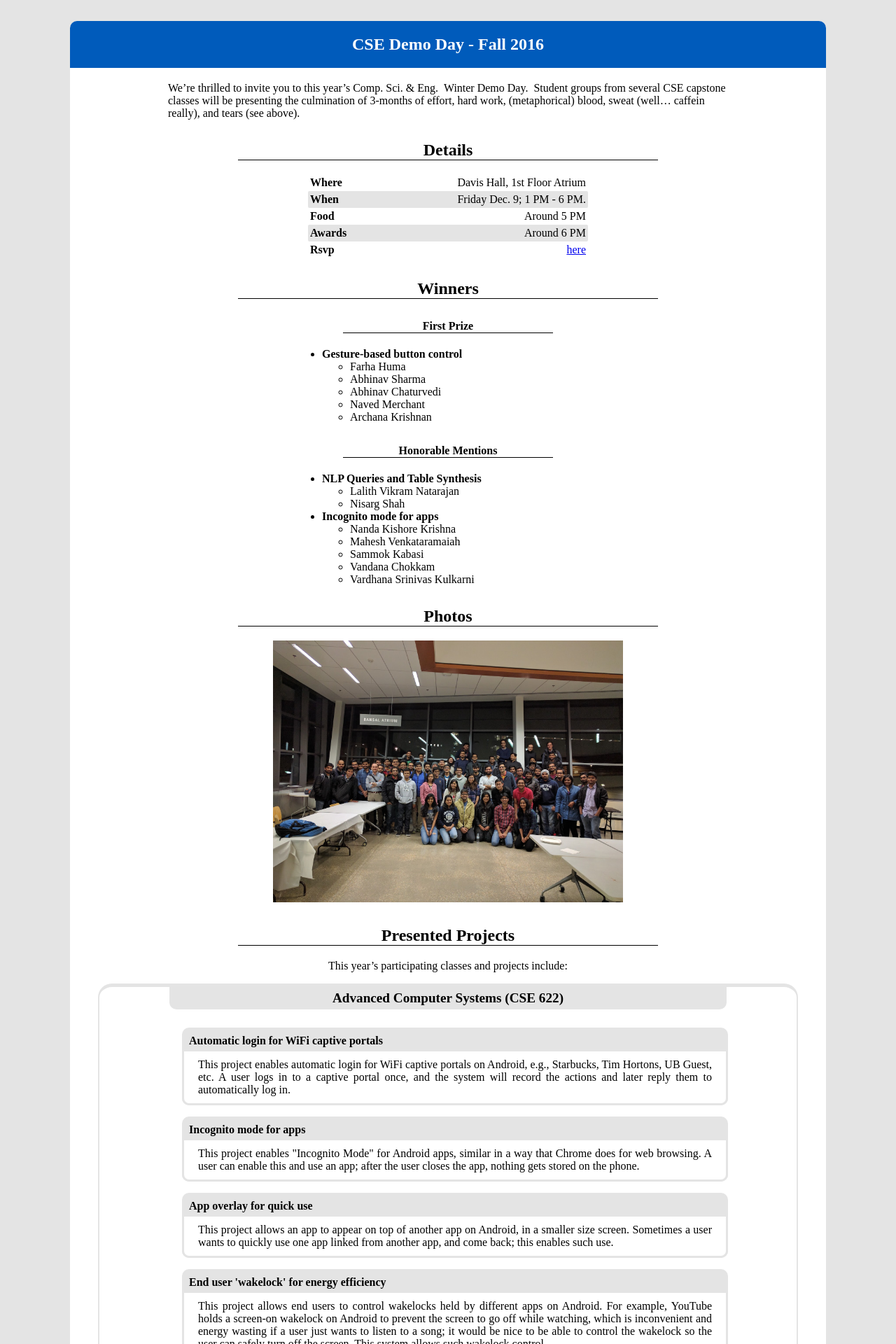
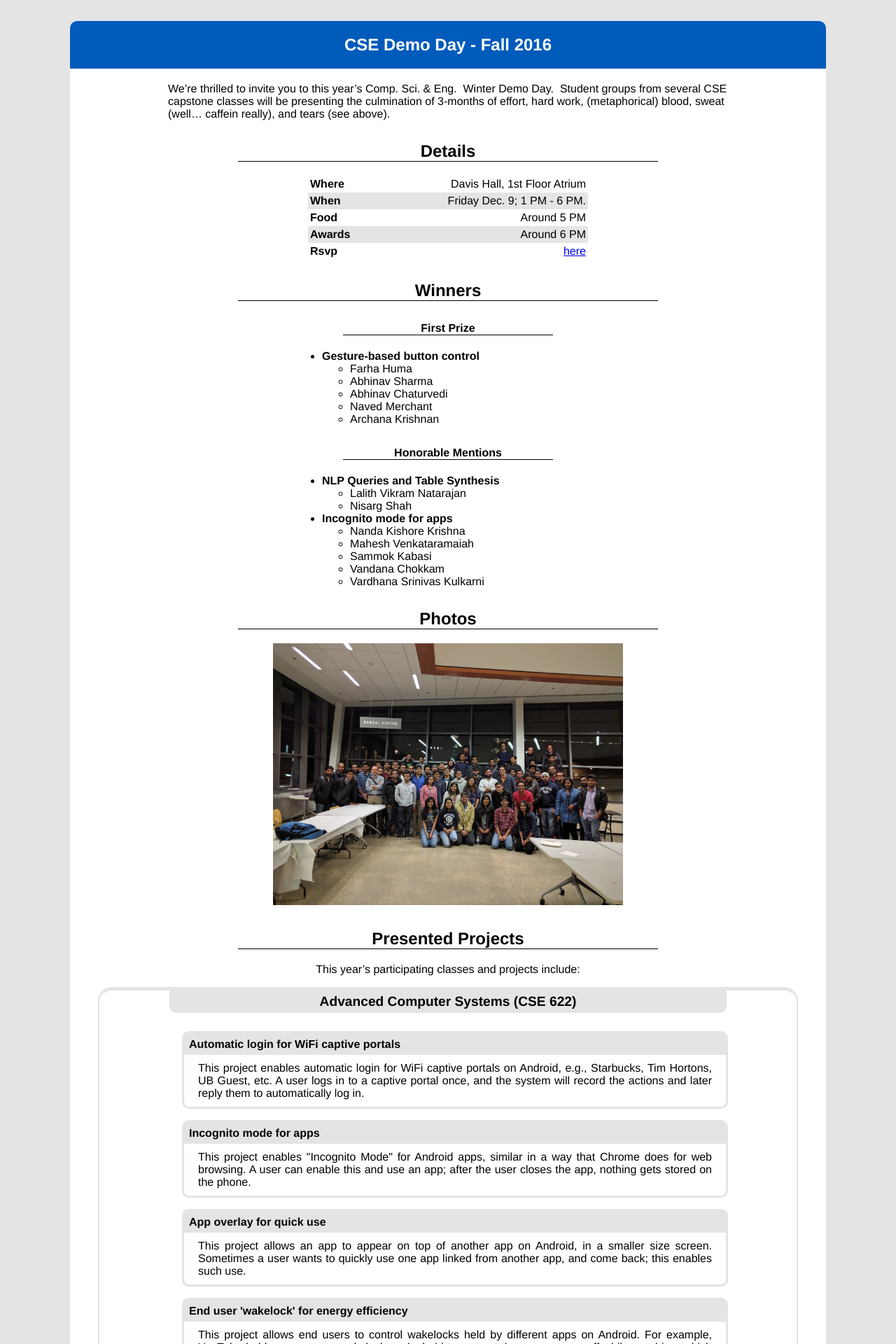
Before and after one commit to UB-CSE-Demo-Day/ub-cse-demo-day.github.io, a Jekyll site: the page built from _by_year/2016fa.md, in a window 1280 px wide. Shown: the top 1920 px of the page at 70% size. Built offline with Jekyll 4.4.1, drawn with Linux system fonts in a browser that asks for light colours.

Commit message:
Updated default font to Helvetica

```diff
--- a/assets/css/layout.scss
+++ b/assets/css/layout.scss
@@ -11,6 +11,7 @@ $victoreblue: #2f9fd0;
 
 body {
   background-color: $bairdpoint;
+  font-family: Helvetica, sans-serif;
 }
 
 section.content {
```
